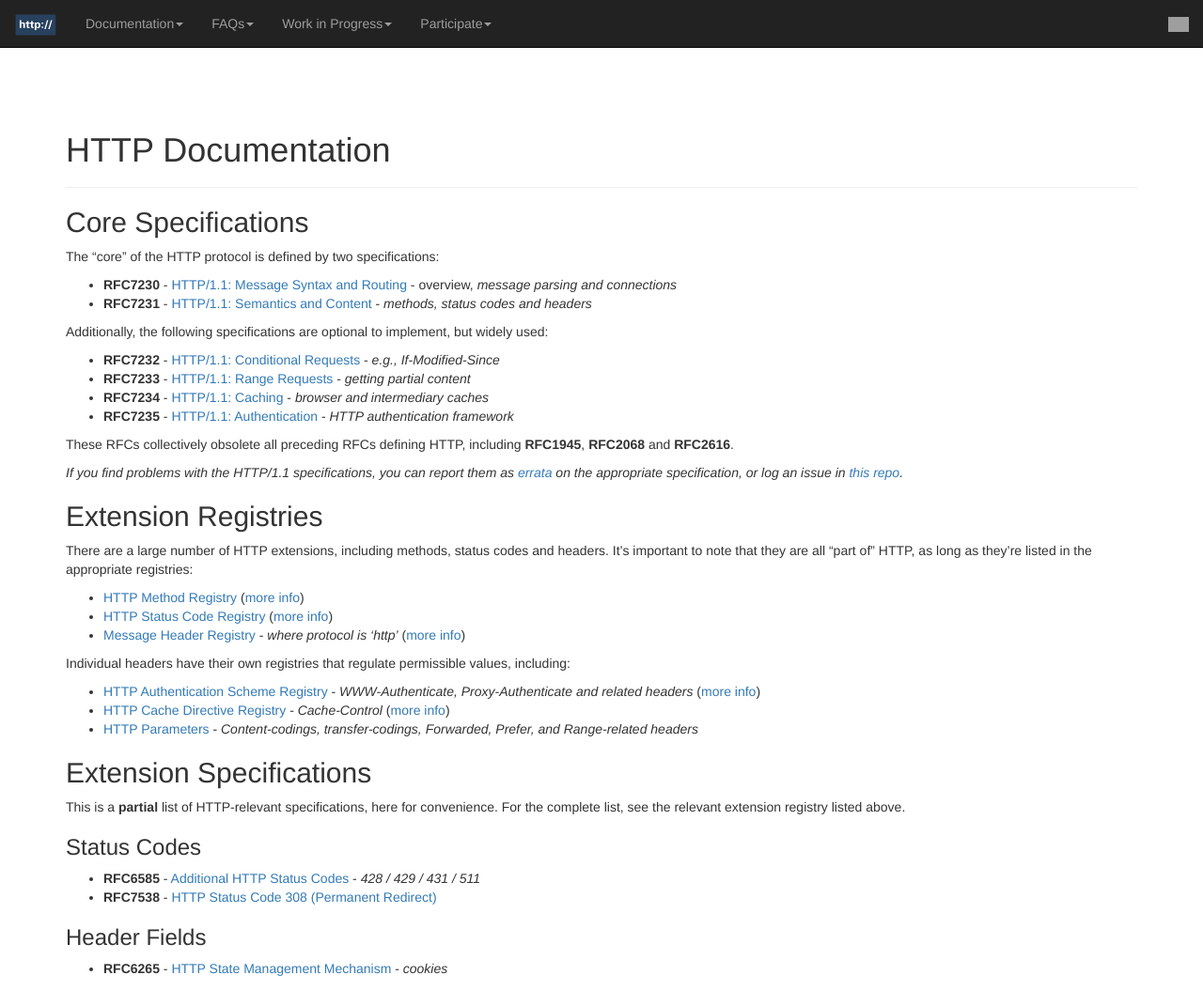
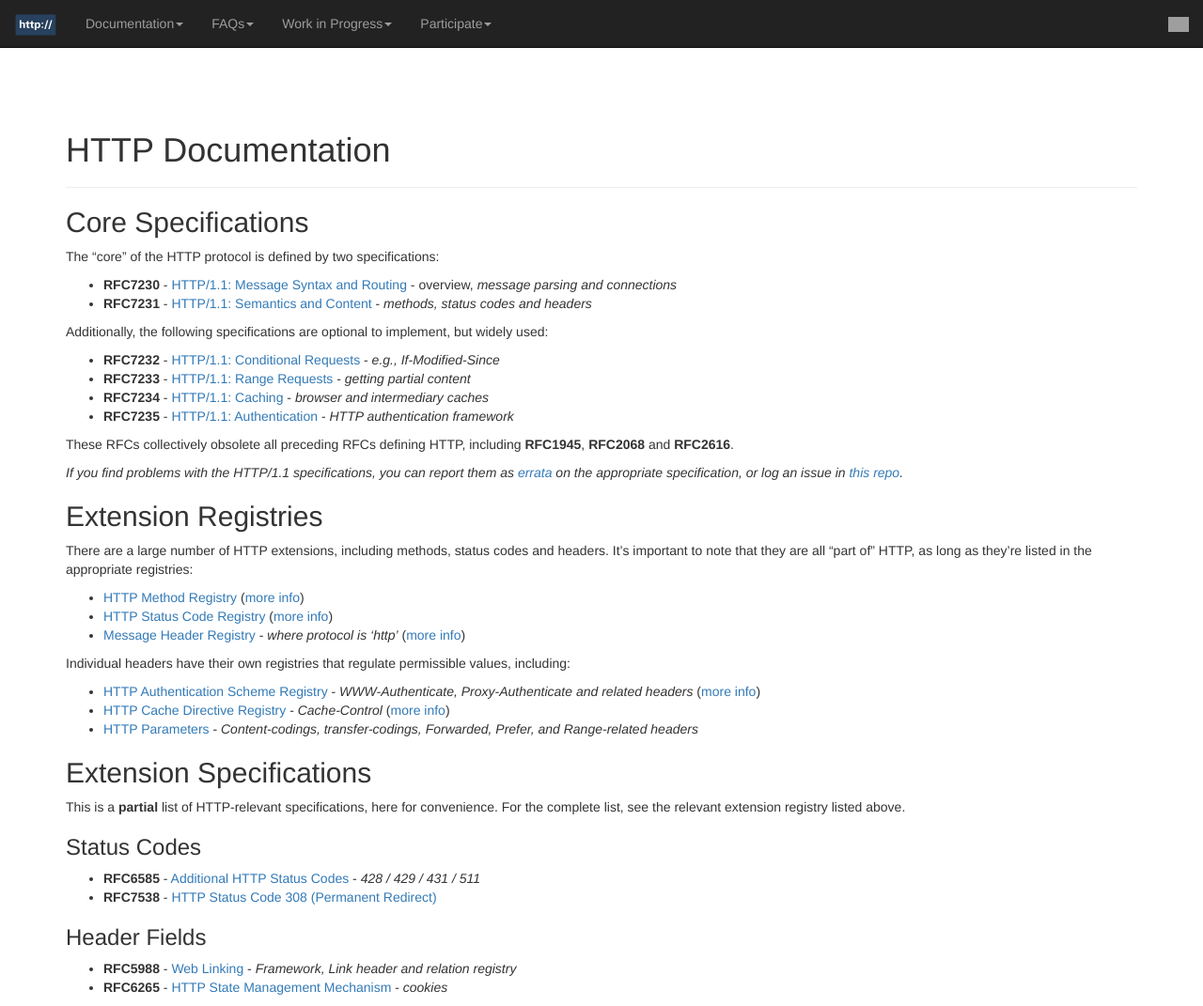
Before and after one commit to httpwg/httpwg.github.io, a Jekyll site: the page built from specs/index.md, in a window 1280 px wide and 1071 px high. Shown: the whole window at 94% size. Built offline with Jekyll 4.4.1, drawn with Linux system fonts in a browser that asks for light colours; grey boxes are pictures that could not be loaded.

Commit message:
link to 5988

```diff
--- a/specs/index.md
+++ b/specs/index.md
@@ -47,4 +47,5 @@ list, see the relevant extension registry listed above.
 
 ### Header Fields
 
+* **RFC5988** - [Web Linking](/specs/rfc5988.html) - *Framework, Link header and relation registry*
 * **RFC6265** - [HTTP State Management Mechanism](/specs/rfc6265.html) - *cookies*
```
